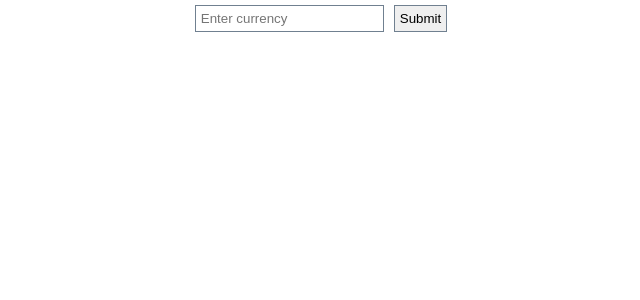
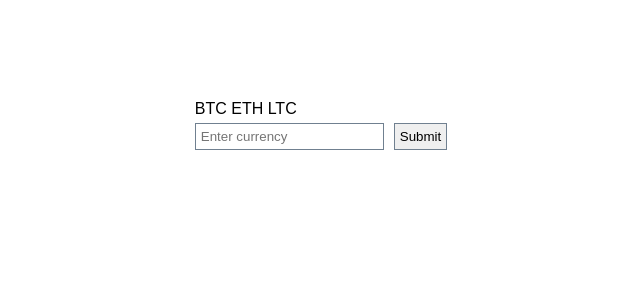
Before and after one commit to elkhan/bitcas, a React (Create React App) app in the folder client/: page / in a window 1280 px wide. Shown: the top 300 px of the page, without its empty margins (319-959 px from the left). Built offline with nearby package versions, Linux system fonts and the light colour scheme.

Commit message:
Minor styling issue

```diff
--- a/client/src/components/Form.js
+++ b/client/src/components/Form.js
@@ -5,6 +5,9 @@ import '../styles/Form.css';
 const Form = props => (
   <div className="form">
     <form className="currency_form">
+      <label htmlFor="name">
+        {['BTC ', 'ETH ', 'LTC ']}
+        <br />
         <input
           type="text"
           placeholder="Enter currency"
@@ -12,6 +15,7 @@ const Form = props => (
           name="name"
           value={props.name}
         />
+      </label>
       <input type="button" value="Submit" onClick={props.onClickFetch} />
     </form>
   </div>
--- a/client/src/styles/Form.css
+++ b/client/src/styles/Form.css
@@ -1,8 +1,12 @@
 .form {
   display: flex;
   justify-content: center;
+  margin-top: 50px;
 }
 
+.form label {
+  margin-left: 5px;
+}
 .currency_form {
   /* width: 400px; */
 }
```
Lines whose indentation alone changed are shown as unchanged.
